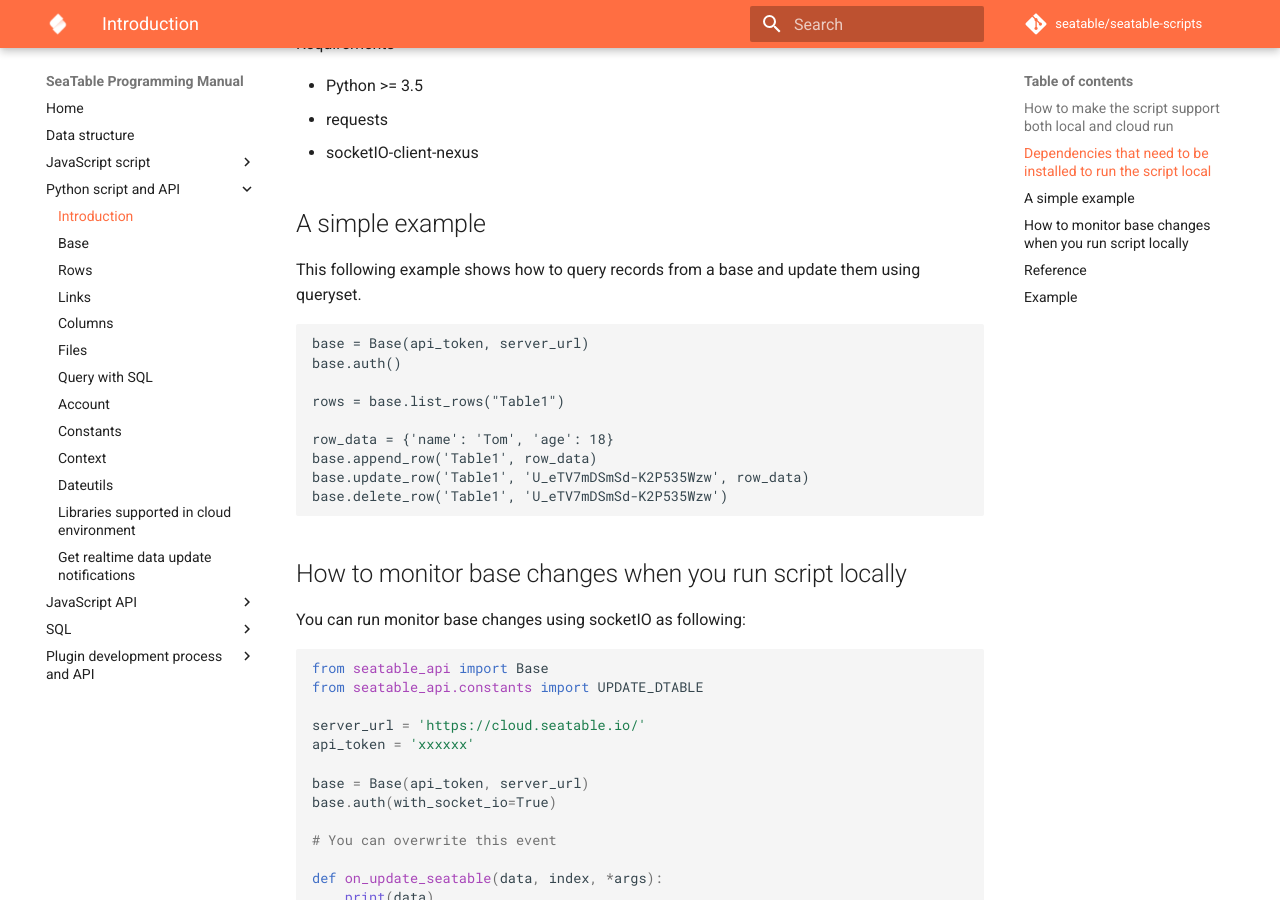
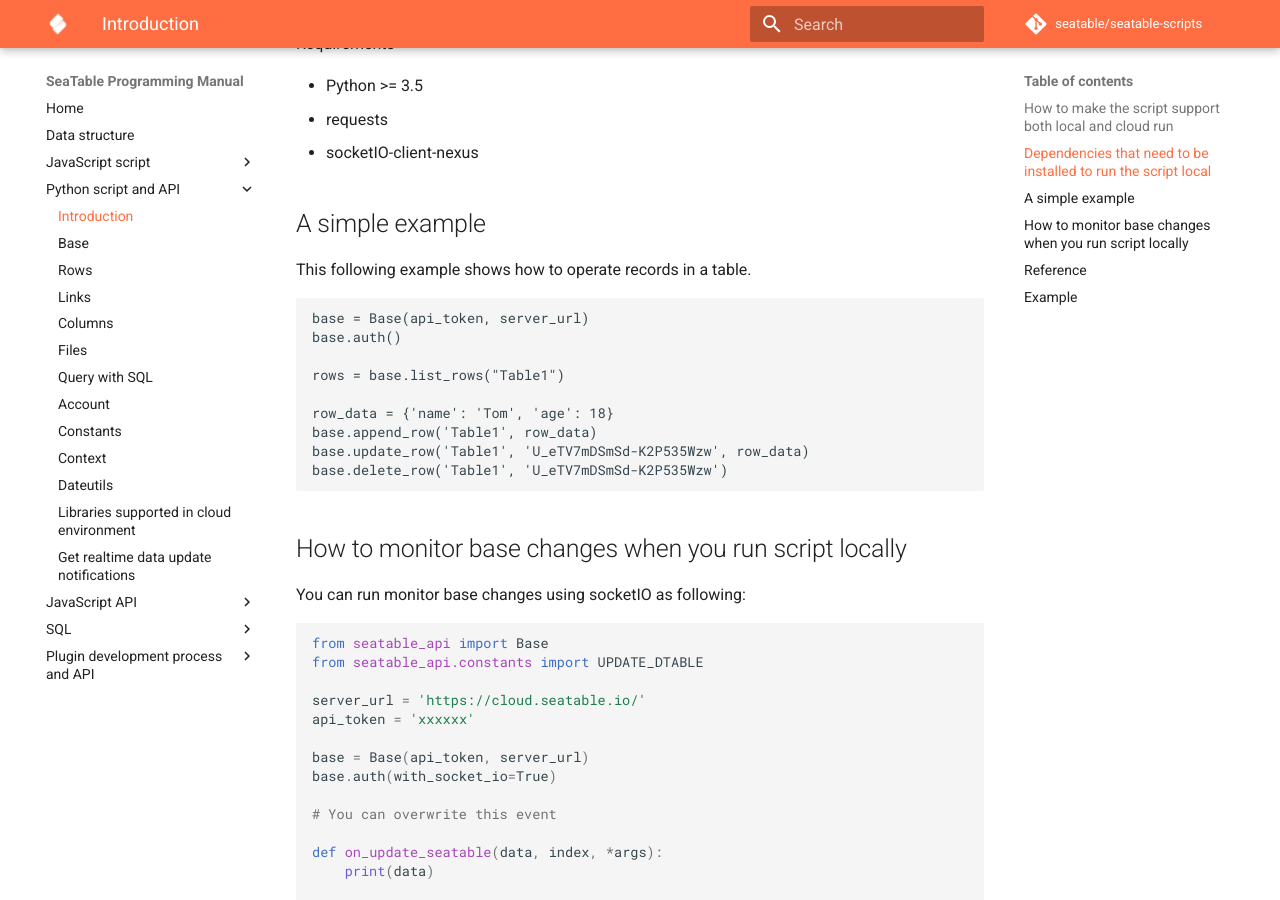
Before and after one commit to seatable/seatable-scripts, an MkDocs documentation site: the page built from manual/python/README.md, in a window 1280 px wide and 900 px high, scrolled down 905 px. Built offline with MkDocs 1.6.1 and Material for MkDocs 9.7.7, drawn with Linux system fonts in a browser that asks for light colours; comment, search, counter and statistics services are not loaded.

Commit message:
Update README.md

````diff
--- a/manual/python/README.md
+++ b/manual/python/README.md
@@ -37,7 +37,7 @@
 
 ## A simple example
 
-This following example shows how to query records from a base and update them using queryset.
+This following example shows how to operate records in a table.
 
 ```
 base = Base(api_token, server_url)
````
